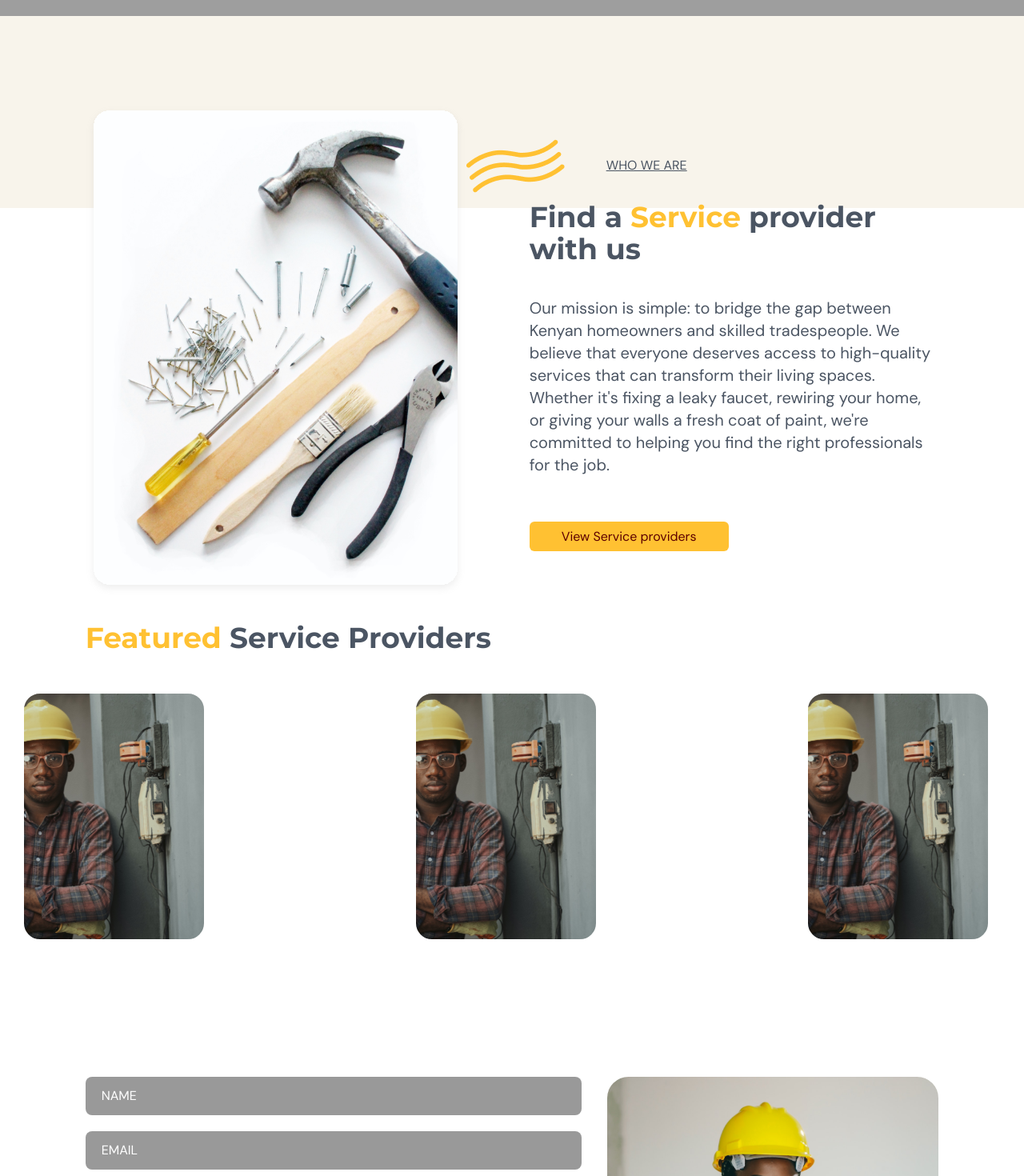
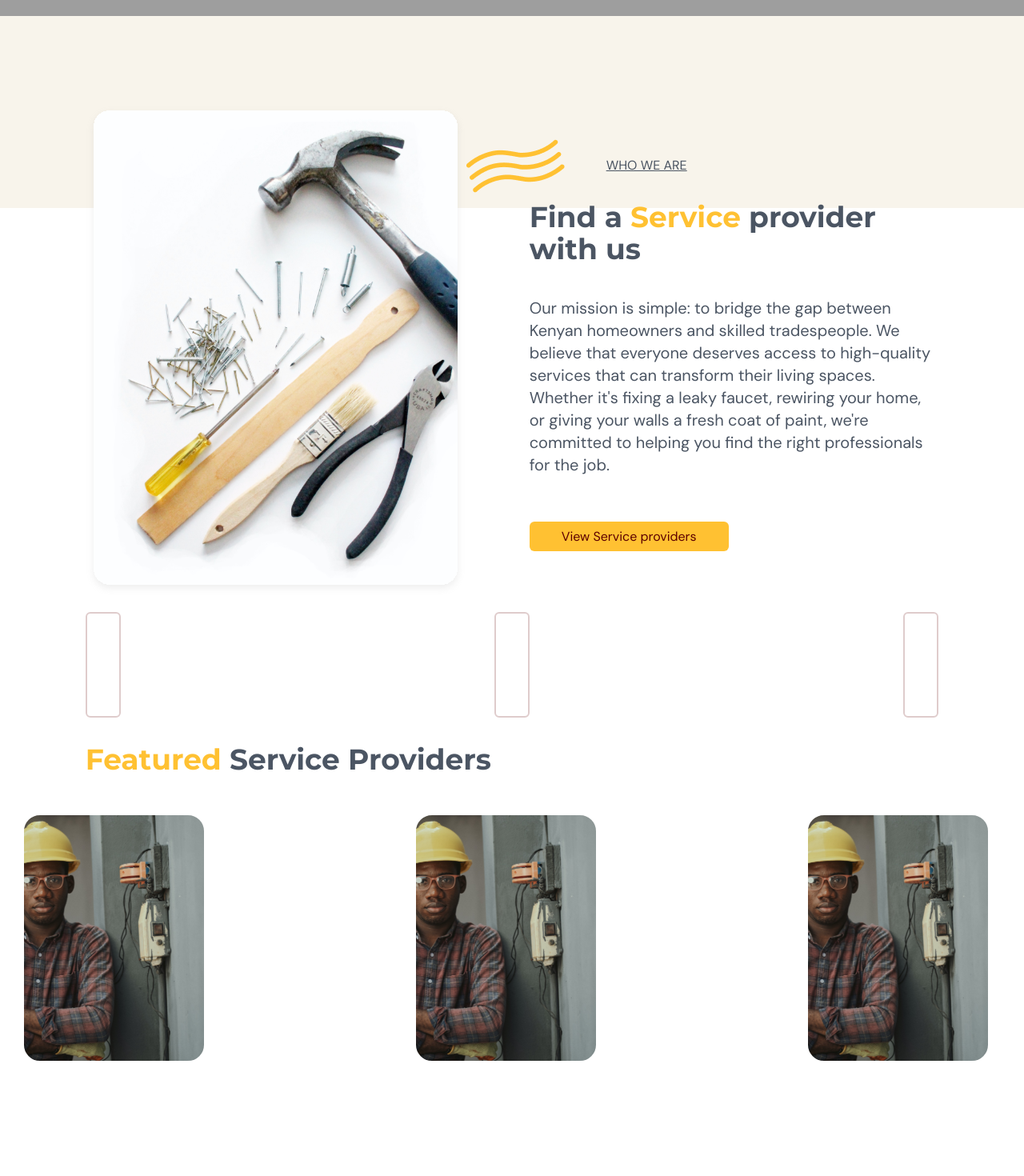
Before and after one commit to Servizoo/MVP, a React (Vite) app: page / in a window 1280 px wide. Shown: the part 540-2010 px from the top of the page at 80% size. Built offline with nearby package versions, Linux system fonts and the light colour scheme; grey boxes are pictures that could not be loaded.

Commit message:
Update: deploy error

```diff
--- a/src/scenes/benefits/index.tsx
+++ b/src/scenes/benefits/index.tsx
@@ -10,7 +10,7 @@ import { motion } from "framer-motion";
 import BenefitsPageGraphic from "@/assets/BenefitsPageGraphic.svg";
 import Benefit from "./Benefit";
 
-const benefits: Array<BenefitType> = [
+const SPs: Array<BenefitType> = [
   {
     icon: <HomeModernIcon className="h-6 w-6" />,
     title: "State of the Art Facilities",
@@ -45,25 +45,8 @@ type Props = {
 const About = ({ setSelectedPage }: Props) => {
   return (
     <section id="benefits" className="mx-auto min-h-[60%] w-5/6">
-      <motion.div onViewportEnter={() => setSelectedPage(SelectedPage.About)}>
+      <motion.div onViewportEnter={() => setSelectedPage(SelectedPage.AboutUs)}>
         {/* BENEFITS */}
-        {/* <motion.div
-          className=" items-center justify-between md:flex"
-          initial="hidden"
-          whileInView="visible"
-          viewport={{ once: true, amount: 0.5 }}
-          variants={container}
-        >
-          {benefits.map((benefit: BenefitType) => (
-            <Benefit
-              key={benefit.title}
-              icon={benefit.icon}
-              title={benefit.title}
-              description={benefit.description}
-              setSelectedPage={setSelectedPage}
-            />
-          ))}
-        </motion.div> */}
 
         {/* GRAPHICS AND DESCRIPTION */}
         <div className="mt-16 items-center justify-between gap-20 md:mt-28 md:flex">
@@ -132,6 +115,23 @@ const About = ({ setSelectedPage }: Props) => {
             </div>
           </div>
         </div>
+        <motion.div
+          className=" items-center justify-between md:flex"
+          initial="hidden"
+          whileInView="visible"
+          viewport={{ once: true, amount: 0.5 }}
+          variants={container}
+        >
+          {SPs.map((benefit: BenefitType) => (
+            <Benefit
+              key={benefit.title}
+              icon={benefit.icon}
+              title={benefit.title}
+              description={benefit.description}
+              setSelectedPage={setSelectedPage}
+            />
+          ))}
+        </motion.div>
       </motion.div>
     </section>
   );
--- a/src/scenes/serviceProviders/index.tsx
+++ b/src/scenes/serviceProviders/index.tsx
@@ -75,7 +75,7 @@ const ServiceProvider = ({ setSelectedPage }: Props) => {
           </div>
         </motion.div>
         <div className="mt-10 h-[353px] w-full overflow-x-auto overflow-y-hidden">
-          <ul className="w-[2800px] whitespace-nowrap">
+          <ul className="w-[2800px]">
             {classes.map((item: ClassType, index) => (
               <Class
                 key={`${item.name}-${index}`}
```
